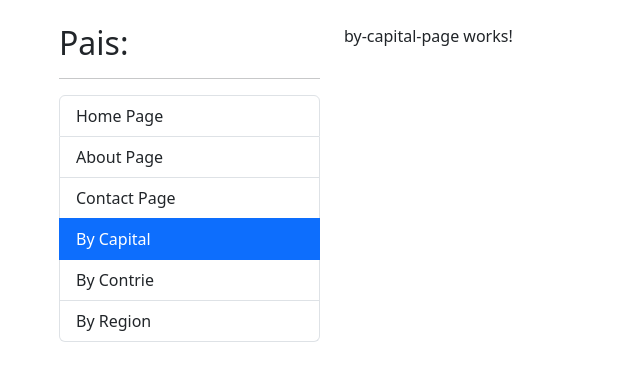
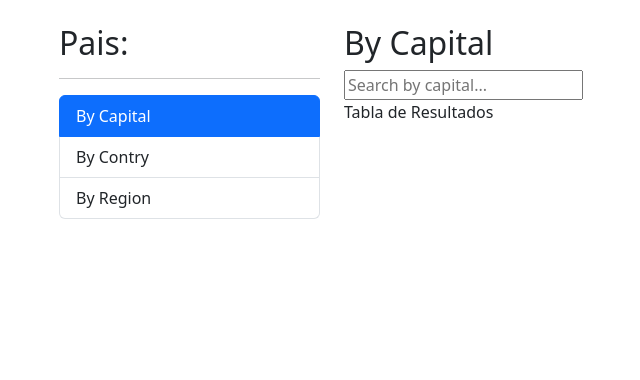
Before and after one commit to GerardoBZentenoM/Angular-CountryApp, an Angular app: page /countries/by-capital in a window 1280 px wide. Shown: the top 380 px of the page, without its empty margins (23-663 px from the left). Built offline with nearby package versions, Linux system fonts and the light colour scheme.

Commit message:
Addedsearch box compoenete in sahred modules

```diff
--- a/src/app/countries/countries-routing.module.ts
+++ b/src/app/countries/countries-routing.module.ts
@@ -22,7 +22,10 @@ const routes: Routes = [
     path: 'by/:id',
     component: CountryPageComponent
   },
-
+  {
+    path: "**",
+    redirectTo: "by-capital"
+  }
 ]
 
 @NgModule({
--- a/src/app/countries/countries.module.ts
+++ b/src/app/countries/countries.module.ts
@@ -5,6 +5,7 @@ import { ByRegionPageComponent } from './pages/by-region-page/by-region-page.com
 import { CountryPageComponent } from './pages/country-page/country-page.component';
 import { ByCountryPageComponent } from './pages/by-country-page/by-country-page.component';
 import { CountriesRoutingModule } from './countries-routing.module';
+import { SharedModule } from '../shared/shared.module';
 
 
 
@@ -17,7 +18,8 @@ import { CountriesRoutingModule } from './countries-routing.module';
   ],
   imports: [
     CommonModule,
-    CountriesRoutingModule
+    CountriesRoutingModule,
+    SharedModule
   ]
 })
 export class CountriesModule { }
--- a/src/app/countries/pages/by-capital-page/by-capital-page.component.html
+++ b/src/app/countries/pages/by-capital-page/by-capital-page.component.html
@@ -1 +1,12 @@
-<p>by-capital-page works!</p>
+<h2>By Capital</h2>
+<div class="row">
+  <div class="col">
+    <shared-searchBox placeholder="Search by capital..."></shared-searchBox>
+  </div>
+</div>
+
+<div class="row">
+  <div class="col">
+    Tabla de Resultados
+  </div>
+</div>
--- /dev/null
+++ b/src/app/shared/components/searchBox/searchBox.component.html
@@ -0,0 +1,2 @@
+<input type="text"
+[placeholder]="placeholder" class="from-control">
--- /dev/null
+++ b/src/app/shared/components/searchBox/searchBox.component.ts
@@ -0,0 +1,17 @@
+import { Component, Input, OnInit } from '@angular/core';
+
+@Component({
+  selector: 'shared-searchBox',
+  templateUrl: './searchBox.component.html',
+  styleUrls: ['./searchBox.component.css']
+})
+export class SearchBoxComponent implements OnInit {
+
+  constructor() { }
+
+  ngOnInit() {
+  }
+  @Input()
+  public placeholder: string = ""
+
+}
--- a/src/app/shared/components/sidebar/sidebar.component.html
+++ b/src/app/shared/components/sidebar/sidebar.component.html
@@ -1,7 +1,7 @@
 <h2>Pais: </h2>
 <hr>
 <ul class="list-group">
-  <li routerLink=""
+  <!-- <li routerLink=""
     routerLinkActive="active"
     [routerLinkActiveOptions]="{exact: true}"
     class="list-group-item">
@@ -16,7 +16,7 @@
     routerLinkActive="active"
     class="list-group-item">
     Contact Page
-  </li>
+  </li> -->
 
   <li routerLink="countries/by-capital"
     routerLinkActive="active"
@@ -26,7 +26,7 @@
     <li routerLink="countries/by-country"
     routerLinkActive="active"
     class="list-group-item">
-    By Contrie
+    By Contry
   </li>
 
   <li routerLink="countries/by-region"
--- a/src/app/shared/shared.module.ts
+++ b/src/app/shared/shared.module.ts
@@ -6,6 +6,7 @@ import { AboutPageComponent } from './pages/about-page/about-page.component';
 import { ContactPageComponent } from './pages/contact-page/contact-page.component';
 import { HomePageComponent } from './pages/home-page/home-page.component';
 import { SidebarComponent } from './components/sidebar/sidebar.component';
+import { SearchBoxComponent } from './components/searchBox/searchBox.component';
 
 
 
@@ -15,6 +16,7 @@ import { SidebarComponent } from './components/sidebar/sidebar.component';
     ContactPageComponent,
     HomePageComponent,
     SidebarComponent,
+    SearchBoxComponent
   ],
   imports: [
     CommonModule,
@@ -25,6 +27,7 @@ import { SidebarComponent } from './components/sidebar/sidebar.component';
     ContactPageComponent,
     HomePageComponent,
     SidebarComponent,
+    SearchBoxComponent
   ]
 })
 export class SharedModule { }
```
Also changed, not shown: src/app/app-routing.module.ts (+5 -5 lines), src/app/shared/components/searchBox/searchBox.component.css (added), 1 other file (tests, documents, lock files or other folders).
